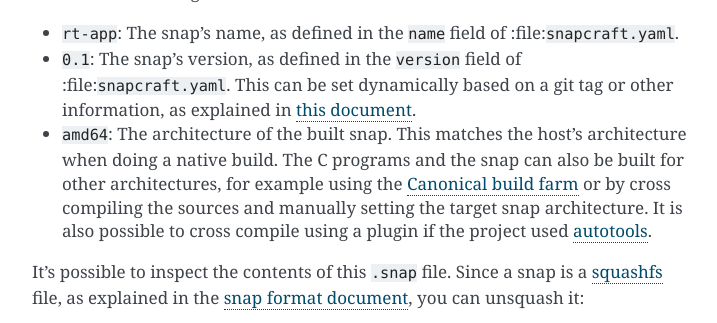
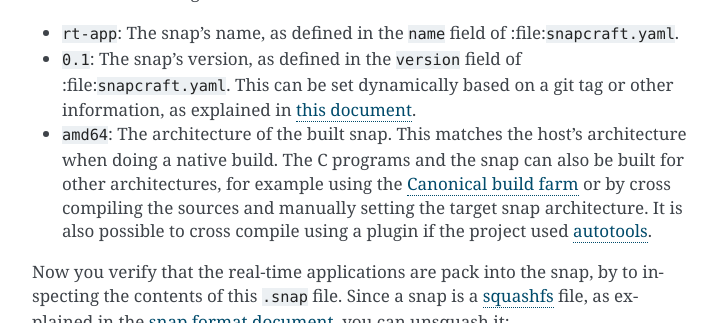
Before and after one commit to canonical/real-time-ubuntu-docs, a Sphinx documentation site: the page built from docs/tutorial/7-snapping.md, in a window 1280 px wide and 900 px high, scrolled down 2714 px, cut to the strip 0-323 px from the top of the window. Shown: the whole strip, without its empty margins (388-1105 px from the left). Built offline with Sphinx 7.4.7, drawn with Linux system fonts in a browser that asks for light colours.

Commit message:
feat: add context on why to inspect the .snap file
Signed-off-by: Lincoln Wallace <lincoln.wallace@canonical.com>

````diff
--- a/docs/tutorial/7-snapping.md
+++ b/docs/tutorial/7-snapping.md
@@ -170,7 +170,7 @@ Each part of this name has a meaning:
   The C programs and the snap can also be built for other architectures, for example using the [Canonical build farm][remote_build] or by cross compiling the sources and manually setting the target snap architecture.
   It is also possible to cross compile using a plugin if the project used [ autotools][cross_compile_autotools].
 
-It's possible to inspect the contents of this `.snap` file.
+Now you verify that the real-time applications are pack into the snap, by to inspecting the contents of this `.snap` file.
 Since a snap is a [squashfs] file, as explained in the [snap format document][snap_format], you can unsquash it:
 
 ```{terminal}
````
